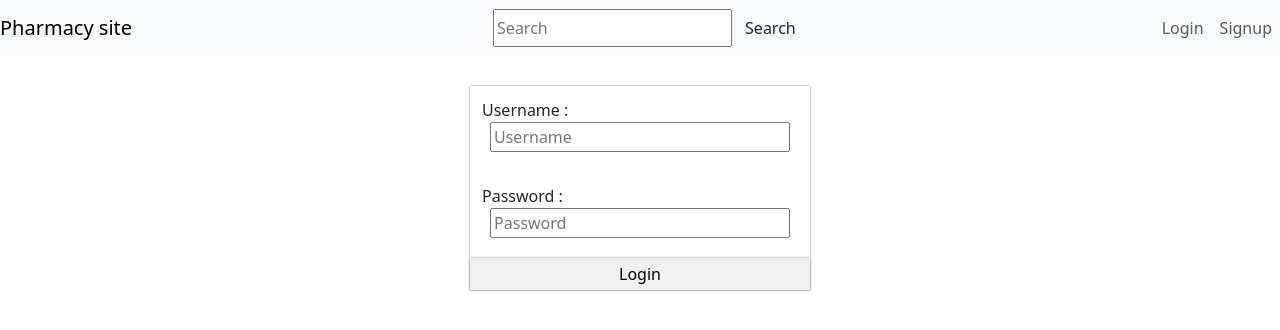
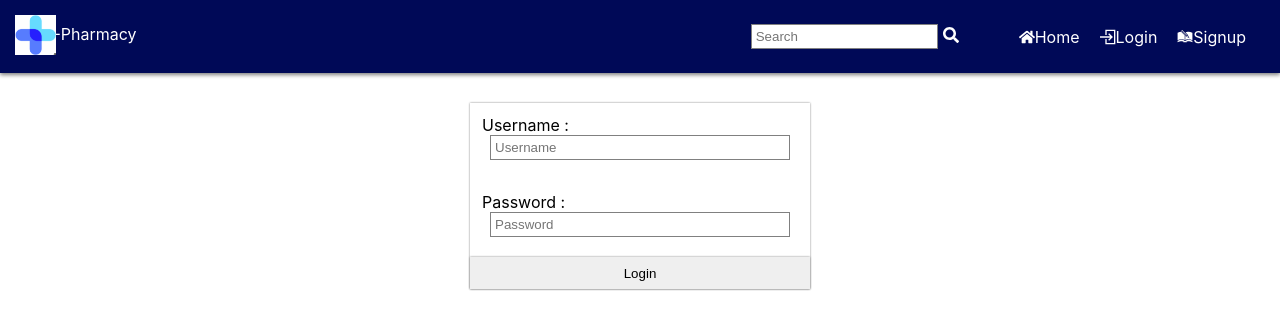
Before and after one commit to HemanBabu/PharmacySite, a React (Create React App) app: page /login in a window 1280 px wide. Shown: the top 330 px of the page. Built offline with nearby package versions, Linux system fonts and the light colour scheme.

Commit message:
added nice logos

```diff
--- a/package.json
+++ b/package.json
@@ -16,6 +16,7 @@
     "nodemon": "^3.1.9",
     "react": "^19.0.0",
     "react-dom": "^19.0.0",
+    "react-icons": "^5.5.0",
     "react-router-dom": "^7.4.1",
     "react-scripts": "5.0.1",
     "web-vitals": "^2.1.4"
--- a/src/App.css
+++ b/src/App.css
@@ -1,38 +1,41 @@
-.App {
-  text-align: center;
+.nav a{
+  text-decoration:none;
+  color:white;
+}
+.nav-logo{
+  position:absolute;
+  top:15px;
+  left:15px;
+}
+.nav{
+  display:flex;
+  justify-content:space-between;
+  padding:1.5rem;
+  background-color:#000957;
+  color:white;
+  box-shadow:0px 2px 4px gray;
+}
+.nav-complement{
+  display:flex;
+  justify-content:space-around;
+}
+.nav-item-list{
+  list-style:none;
+  margin:0;
+  padding:none;
+  display:flex;
+  justify-content:space-around;
+}
+.nav-item, .nav-complement form{
+  align-items:center;
+  display:flex;
+  margin: 0px 10px;
 }
 
-.App-logo {
-  height: 40vmin;
-  pointer-events: none;
+input{
+  padding:4px;
+  border-radius:0;
+  border:1px solid gray;
+  margin:0 5px;
+  border-style: solid;
 }
-
-@media (prefers-reduced-motion: no-preference) {
-  .App-logo {
-    animation: App-logo-spin infinite 20s linear;
-  }
-}
-
-.App-header {
-  background-color: #282c34;
-  min-height: 100vh;
-  display: flex;
-  flex-direction: column;
-  align-items: center;
-  justify-content: center;
-  font-size: calc(10px + 2vmin);
-  color: white;
-}
-
-.App-link {
-  color: #61dafb;
-}
-
-@keyframes App-logo-spin {
-  from {
-    transform: rotate(0deg);
-  }
-  to {
-    transform: rotate(360deg);
-  }
-}
--- a/src/App.js
+++ b/src/App.js
@@ -1,5 +1,5 @@
 import './App.css';
-import 'bootstrap/dist/css/bootstrap.css';
+import logo from "./logo.png";
 import { useState } from 'react';
 import Home from "./Home.js";
 import Cart from "./Cart.js";
@@ -10,49 +10,61 @@ import NotFound from "./NotFound.js";
 import Login from "./Login.js";
 import Logout from "./Logout.js";
 import Signup from "./Signup.js";
+import { FaReact, FaHome, FaSearch, FaShoppingCart, FaHeart, FaBell } from "react-icons/fa";
+import { GrLogin, GrLogout} from "react-icons/gr";
+import { GiArchiveRegister } from "react-icons/gi";
+
 import { Routes, Route, Link } from 'react-router-dom';
 function App() {
   const [jwtToken, setJwtToken] = useState(null);
   const [user, setUser] = useState("");
   const [search, setSearch] = useState("");
   return <>
-    <nav className="navbar navbar-expand-lg navbar-light bg-light">
-      <Link className="navbar-brand" to="/Home">Pharmacy site</Link>
-      <button className="navbar-toggler" type="button" data-toggle="collapse" data-target="#navbarTogglerDemo02" aria-controls="navbarTogglerDemo02" aria-expanded="false" aria-label="Toggle navigation">
-        <span className="navbar-toggler-icon"></span>
-      </button>
+    <nav className="nav">
+      <Link className="nav-brand" to="/Home"><img class="nav-logo" src={logo} alt="+Pharmacy" height={"40px"}/>-----Pharmacy</Link>
 
-      <div className="collapse navbar-collapse" id="navbarTogglerDemo02">
-        <form className="d-flex ms-auto" onSubmit={(e)=>{e.preventDefault()}}>
+      <div className="nav-complement">
+        <form className="" onSubmit={(e)=>{e.preventDefault()}}>
           <input onChange={(e)=>{
             setSearch(e.target.value);
           }}
           type="search" placeholder="Search" />
-            <Link type="submit" class="btn" to="/products">Search</Link>
+            <Link type="submit" className="" to="/products"><FaSearch /></Link>
         </form>
-        <ul className="navbar-nav ms-auto mt-2 mt-lg-0">
+
+        <ul className="nav-item-list">
+          <li className="nav-item">
+            <FaHome />
+            <Link className="nav-link" to="/">Home</Link>
+          </li>
           {jwtToken ? (
             <>
           <li className="nav-item">
+            <FaShoppingCart />
             <Link className="nav-link" to="/cart">Cart</Link>
           </li>
           <li className="nav-item">
-            <Link className="nav-link" to="/wishlist">Wishlist</Link>
+            <FaHeart />
+            <Link className="" to="/wishlist">Wishlist</Link>
           </li>
           <li className="nav-item">
-            <Link className="nav-link" to="/notifications">Notifications</Link>
+            <FaBell />
+            <Link className="" to="/notifications">Notifications</Link>
           </li>
           <li className="nav-item">
-            <Link className="nav-link" to="/logout">Logout</Link>
+            <GrLogout />
+            <Link className="" to="/logout">Logout</Link>
           </li>
           </>
           ) : (
             <>
           <li className="nav-item">
-            <Link className="nav-link" to="/login">Login</Link>
+            <GrLogin />
+            <Link className="" to="/login">Login</Link>
           </li>
           <li className="nav-item">
-            <Link className="nav-link" to="/signup">Signup</Link>
+            <GiArchiveRegister />
+            <Link className="" to="/signup">Signup</Link>
           </li>
           </>
           )}
--- a/src/Login.css
+++ b/src/Login.css
@@ -1,7 +1,7 @@
 .login-panel form{
   display:flex;
   flex-direction:column;
-  margin:30px;
+  margin:30px auto;
   max-width:340px;
   box-shadow:0px 0px 2px gray;
 }
--- a/src/Login.js
+++ b/src/Login.js
@@ -39,9 +39,9 @@ export default function Login({ setJwtToken, setUser }) {
   };
 
   return (
-    <div className="container login-panel">
+    <div className="login-panel">
       {error && <p>Couldn't login</p>}
-      <form className="mx-auto" onSubmit={handleSubmit}>
+      <form onSubmit={handleSubmit}>
         <label>Username :</label>
         <input
           type="text"
--- /dev/null
+++ b/src/svg/Home.js
@@ -0,0 +1,3 @@
+export default function HomeSVG() {
+  return <svg xmlns="http://www.w3.org/2000/svg" height="12" width="13.5" viewBox="0 0 576 512"><path fill="#ffffff" d="M543.8 287.6c17 0 32-14 32-32.1c1-9-3-17-11-24L512 185l0-121c0-17.7-14.3-32-32-32l-32 0c-17.7 0-32 14.3-32 32l0 36.7L309.5 7c-6-5-14-7-21-7s-15 1-22 8L10 231.5c-7 7-10 15-10 24c0 18 14 32.1 32 32.1l32 0 0 69.7c-.1 .9-.1 1.8-.1 2.8l0 112c0 22.1 17.9 40 40 40l16 0c1.2 0 2.4-.1 3.6-.2c1.5 .1 3 .2 4.5 .2l31.9 0 24 0c22.1 0 40-17.9 40-40l0-24 0-64c0-17.7 14.3-32 32-32l64 0c17.7 0 32 14.3 32 32l0 64 0 24c0 22.1 17.9 40 40 40l24 0 32.5 0c1.4 0 2.8 0 4.2-.1c1.1 .1 2.2 .1 3.3 .1l16 0c22.1 0 40-17.9 40-40l0-16.2c.3-2.6 .5-5.3 .5-8.1l-.7-160.2 32 0z"/></svg>
+}
```
Also changed, not shown: src/logo.png (added), src/svg/Login.js (added), 1 other file (tests, documents, lock files or other folders).
